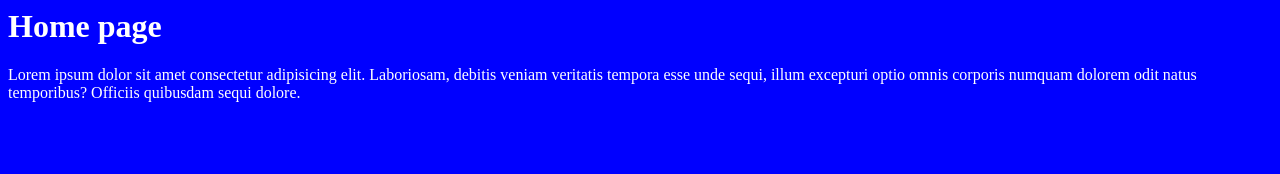
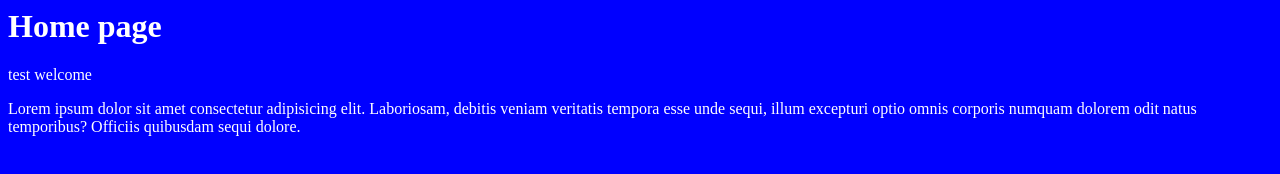
Before and after one commit to jirachaiZaa/git-workshop, a plain HTML site: page index.html in a window 1280 px wide. Drawn offline with Linux system fonts and the light colour scheme.

Commit message:
edit home page, add welcome massage

```diff
--- a/index.html
+++ b/index.html
@@ -10,6 +10,7 @@
 
 <body>
     <h1>Home page</h1>
+    <p>test welcome </p>
     <p>Lorem ipsum dolor sit amet consectetur adipisicing elit. Laboriosam, debitis veniam veritatis tempora esse unde
         sequi, illum excepturi optio omnis corporis numquam dolorem odit natus temporibus? Officiis quibusdam sequi
         dolore.</p>
```
